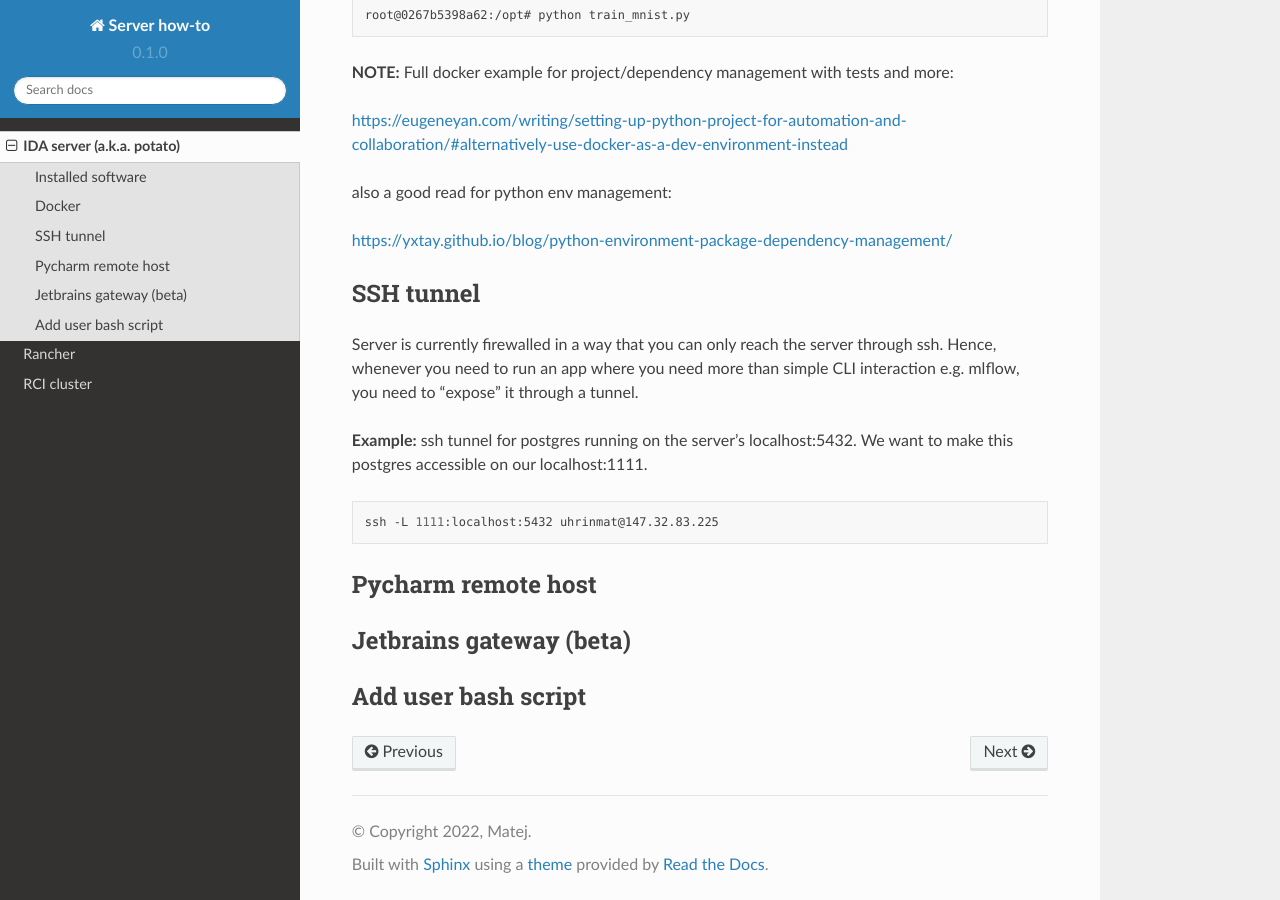
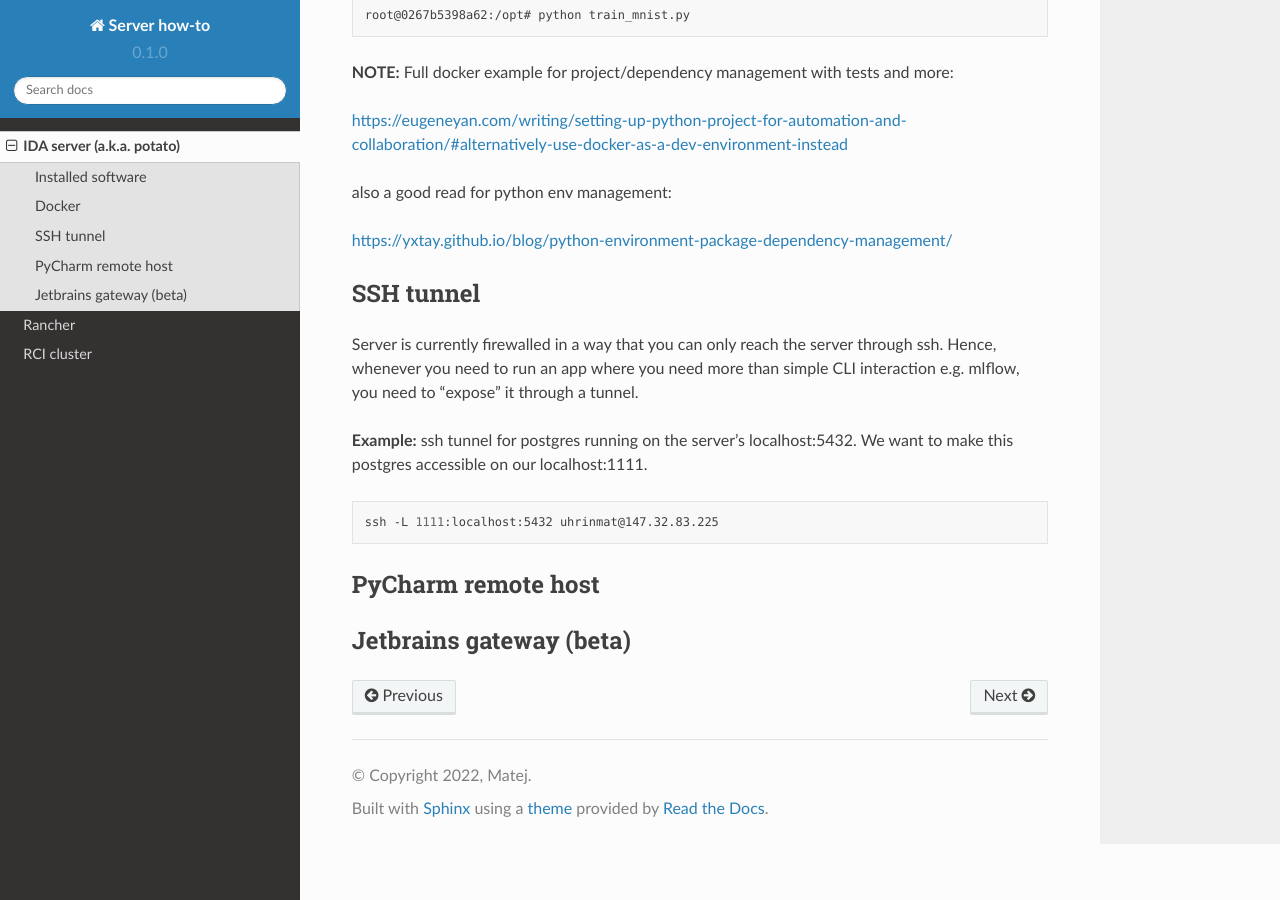
Before and after one commit to mat-ej/potato-server, a Sphinx documentation site: the page built from docs/source/ida-server.rst, in a window 1280 px wide and 900 px high, scrolled down 1551 px. Built offline with Sphinx 7.4.7 and the Read the Docs theme 2.0.0, drawn with Linux system fonts in a browser that asks for light colours.

Commit message:
useradd.sh script

```diff
--- a/docs/source/ida-server.rst
+++ b/docs/source/ida-server.rst
@@ -95,11 +95,10 @@ Hence, whenever you need to run an app where you need more than simple CLI inter
 
 
 
-Pycharm remote host
+PyCharm remote host
 --------------------
+
+
 
 Jetbrains gateway (beta)
 --------------------
-
-Add user bash script
---------------------
```
Also changed, not shown: 1 other file.
